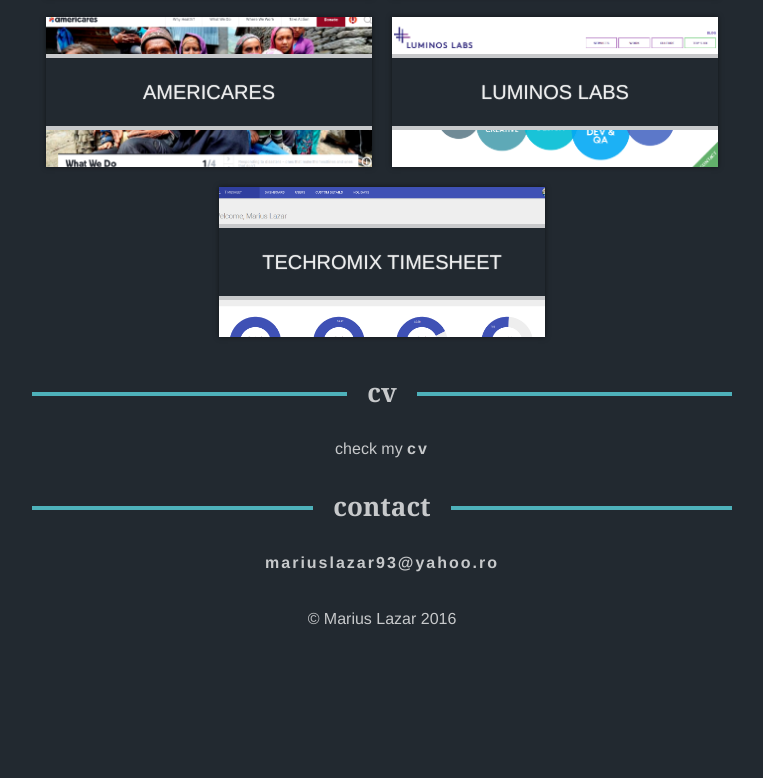
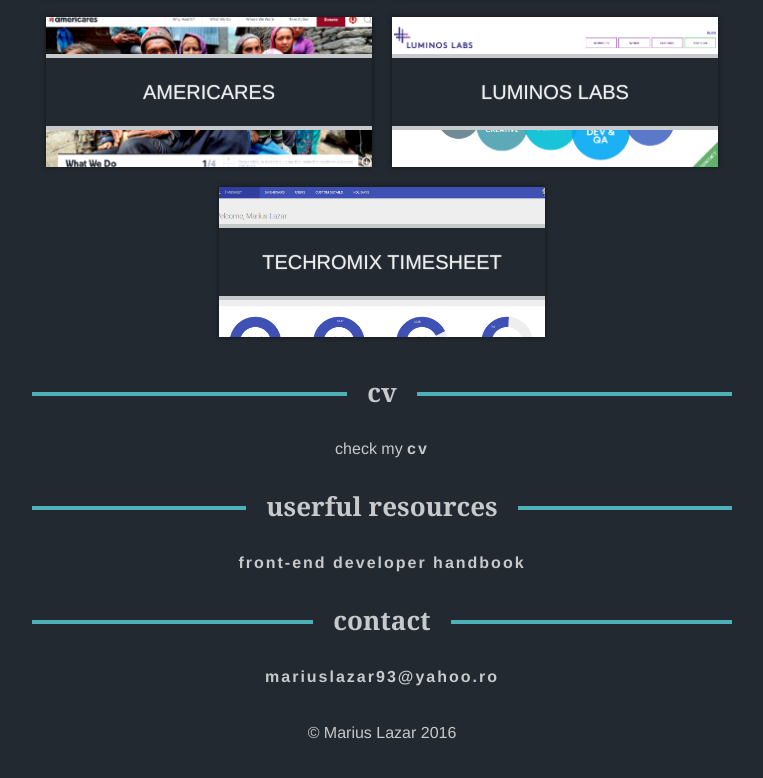
Before and after one commit to ukmadlz/mariuslazar93.github.io, a website: page index.html in a window 1280 px wide. Shown: the part 826-1604 px from the top of the page, without its empty margins (258-1021 px from the left). Before the commit the page ends 1505 px from the top, so only its background shows below. Drawn offline with Linux system fonts and the light colour scheme.

Commit message:
added resources

```diff
--- a/index.html
+++ b/index.html
@@ -17,6 +17,7 @@
                         <li><a href="#bio" class="link primary">bio</a></li>
                         <li><a href="#work" class="link primary">work</a></li>
                         <li><a href="#cv" class="link primary">cv</a></li>
+                        <li><a href="#resources" class="link primary">resources</a></li>
                         <li><a href="#contact" class="link primary">contact</a></li>
                     </ul>
                 </nav>
@@ -76,13 +77,17 @@
                 <section id="cv" class="spacer-bottom-l">
                     <h2 class="decorated-title spacer-bottom-l">cv</h2>
                     <p class="text-center">check my <a class="link primary" href="https://www.dropbox.com/s/8tcpzk6d3qebty5/CV-MariusLazar.pdf?dl=0">CV</a></p>
+                </section>
+                <section id="resources" class="spacer-bottom-l">
+                    <h2 class="decorated-title spacer-bottom-l">userful resources</h2>
+                    <div class="text-center">
+                        <a class="link primary" href="https://www.frontendhandbook.com/">Front-End Developer Handbook</a>
                     </div>
                 </section>
                 <section id="contact" class="spacer-bottom-l">
                     <h2 class="decorated-title spacer-bottom-l">contact</h2>
                     <div class="text-center">
                         <a class="link primary" href="emailto: mariuslazar93@yahoo.ro">mariuslazar93@yahoo.ro</a>
-            </div>
                     </div>
                 </section>
             </main>
```
Lines whose indentation alone changed are shown as unchanged.
